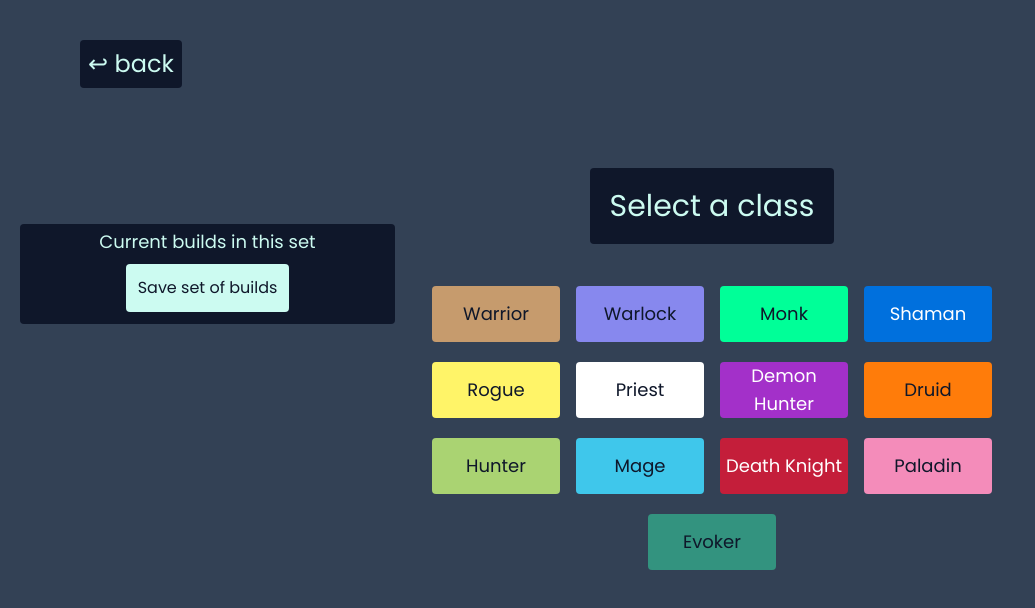
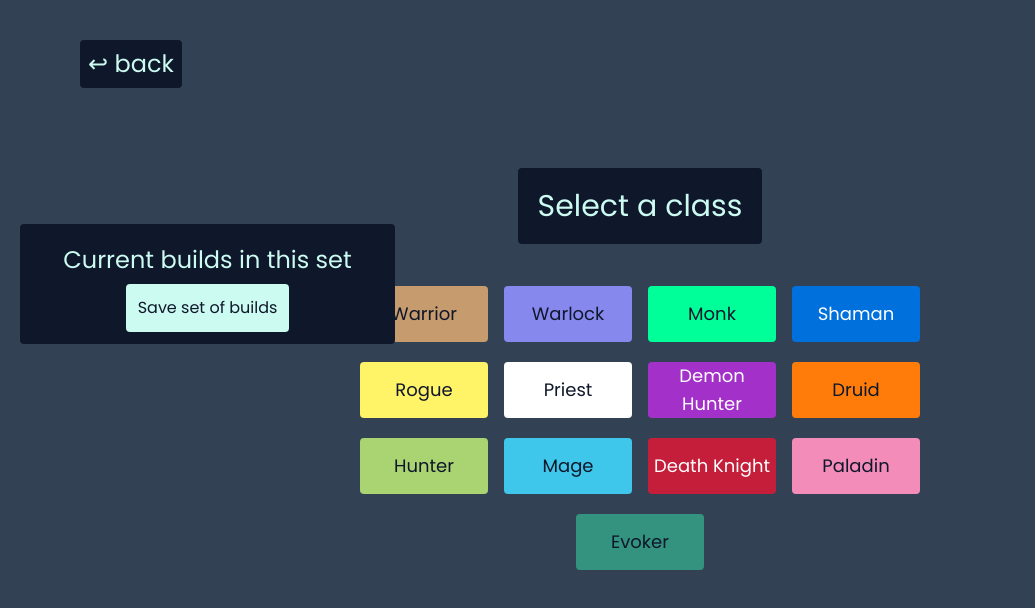
Before and after one commit to jinitsuga/share-talents, a React (Vite) app: page /create-build in a window 1280 px wide. Shown: the top 608 px of the page, without its empty margins (0-1035 px from the left). Built offline with nearby package versions, Linux system fonts and the light colour scheme.

Commit message:
added copy link btn

```diff
--- a/src/Components/CreateBuild/CreateBuild.tsx
+++ b/src/Components/CreateBuild/CreateBuild.tsx
@@ -119,7 +119,7 @@ const CreateBuild: FC = ({}) => {
         <div
           className={`${
             classesShown ? "flex" : "hidden"
-          }  flex-col items-center justify-center mt-20 w-auto -mr-36`}
+          }  flex-col items-center justify-center mt-20 w-auto `}
         >
           <h3 className="bg-slate-900 text-teal-100 text-3xl mb-8 p-5 rounded">
             Select a class
--- a/src/Components/SideBuilds/SideBuilds.tsx
+++ b/src/Components/SideBuilds/SideBuilds.tsx
@@ -13,8 +13,8 @@ export const SideBuilds: FC<Props> = ({ builds }) => {
   });
 
   return (
-    <div className=" absolute top-20 flex flex-col items-center justify-center p-1 bg-slate-900 rounded w-phoneSize m-5 mt-36 h-auto ">
-      <h3 className="text-lg text-teal-100">Current builds in this set</h3>
+    <div className=" absolute top-20 flex flex-col items-center justify-center p-1 bg-slate-900 rounded pt-5 w-phoneSize m-5 mt-36 mb-10 mr-10 h-auto ">
+      <h3 className="text-2xl text-teal-100">Current builds in this set</h3>
       <div>{buildsList} </div>
       <button className="bg-teal-100 text-slate-900 p-3 m-2 rounded hover:bg-slate-900 hover:text-teal-100 hover:border">
         Save set of builds
--- a/src/Components/SideBuilds/SideItem.tsx
+++ b/src/Components/SideBuilds/SideItem.tsx
@@ -25,18 +25,26 @@ export const SideItem: FC<Props> = ({ build }) => {
   };
 
   return (
-    <div className=" relative flex flex-row">
-      <div className={`w-80 flex flex-col rounded bg-${background} m-2 p-1`}>
-        <h4 className="text-sm">{build.class} build</h4>
-        <span className="text-xs">qweeEEEEEEEEEEEERRRR444123yyu</span>
+    <div
+      className={` relative flex flex-row bg-${background} p-4 rounded m-1 `}
+    >
+      <div className={`w-60 flex flex-col rounded bg-${background}  `}>
+        <h4 className="text-sm w-32">{build.class} build</h4>
+        <span className="text-xs w-32">qweeEEEEEEEEEEEERRRR444123yyu</span>
         <span
           onMouseEnter={handleEnter}
           onMouseLeave={handleLeave}
-          className="text-xs"
+          className="text-xs hover:cursor-pointer w-32"
         >
           + details
         </span>
       </div>
+      <button
+        className="w-10 h-8 text-xs text-slate-900 bg-teal-100 rounded p-1 text-center mt-2 hover:bg-slate-900
+      border hover:text-teal-100 active:bg-cyan-600"
+      >
+        copy
+      </button>
       <Tooltip
         build="yes"
         text="some random details about the build"
```
